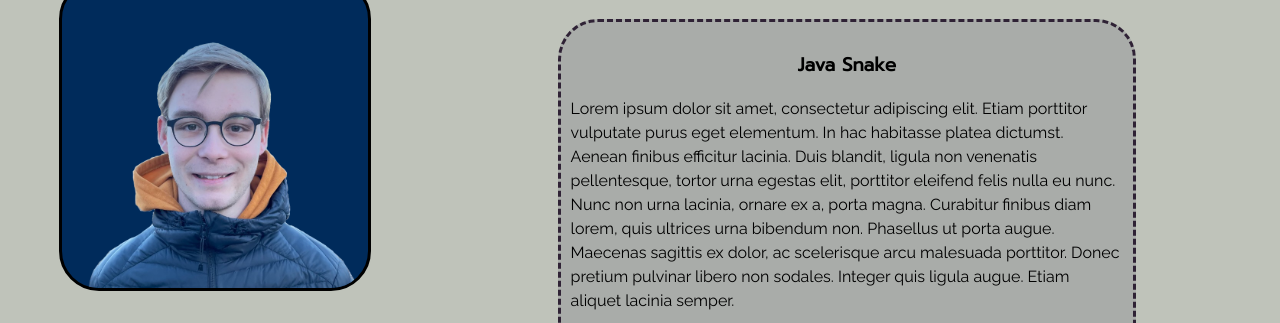
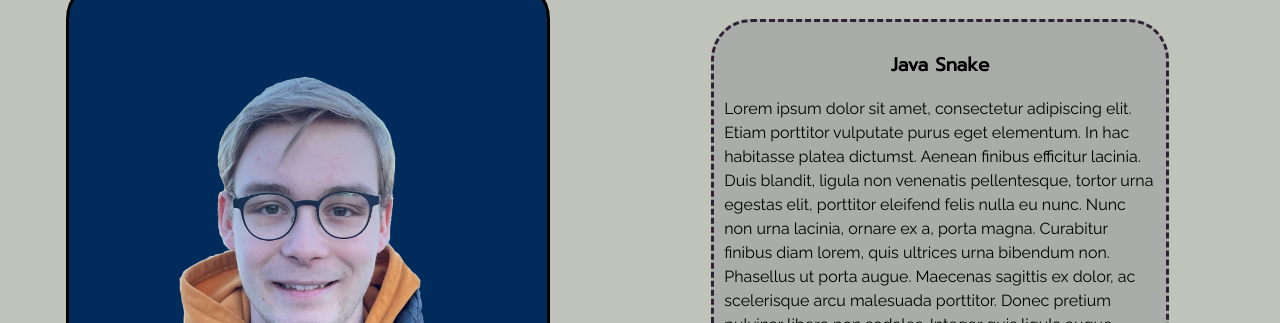
Before and after one commit to pontaberglund/Portfolio, a plain HTML site: page index.html in a window 1280 px wide. Shown: the part 89-412 px from the top of the page. Drawn offline with Linux system fonts and the light colour scheme.

Commit message:
Change from grid to flexbox

```diff
--- a/CSS/styles.css
+++ b/CSS/styles.css
@@ -11,7 +11,6 @@ h3 {
 }
 
 body{
-    /* background-color: #57C5B6; */
     background-color: #BFC3BA;
 }
 
@@ -25,34 +24,29 @@ body{
 }
 
 .main{
-    display: grid;
-    grid-template-rows: 90vh;
-    grid-template-columns: auto auto;
-    /* background-color: green; */
+    display: flex;
+    flex-wrap: wrap;
+    flex-direction: row;
 
 }
 
 .info{
-    grid-row: 1;
-    grid-column: 1;
-    /* background-color: red; */
-    display: grid;
-    grid-template-rows: 50% auto;
+    flex: 1;
+    min-width: 480px;
+    max-width: 600px;
+    display: flex;
+    flex-direction: column;
     margin-left: auto;
     margin-right: auto;
 }
 
 .profile{
-    grid-row: 1;
-    /* background-color: pink; */
     text-align: center;
     padding: 10px;
 }
 
 .about{
     padding: 10px 50px 10px 50px;
-    width: fit-content;
-    grid-row: 2;
     text-align: center;
     color: #2F2235;
     font-family: 'Gill Sans', 'Gill Sans MT', Calibri, 'Trebuchet MS', sans-serif;
@@ -64,14 +58,11 @@ body{
 }
 
 .content{
-    grid-row: 1;
-    grid-column: 2;
-    /* background-color: blue; */
+    flex: 1;
 }
 
 #profile-img{
     height: auto;
-    width: auto;
     max-height: 90%;
     max-width: 90%;
     border: solid;
@@ -81,13 +72,12 @@ body{
 }
 
 .social-icons{
-    /* height: 15%; */
     height: 40px;
 }
 
 .card{
-    /* background-color: #159895; */
     background-color: #A9ACA9;
+    min-width: 300px;
     width: 65%;
     padding: 10px;
     border-radius: 40px;
@@ -114,7 +104,7 @@ body{
 }
 
 #calc-img{
-    height: 300px;
+    width: 50%;
     display: block;
     margin-left: auto;
     margin-right: auto;
```
